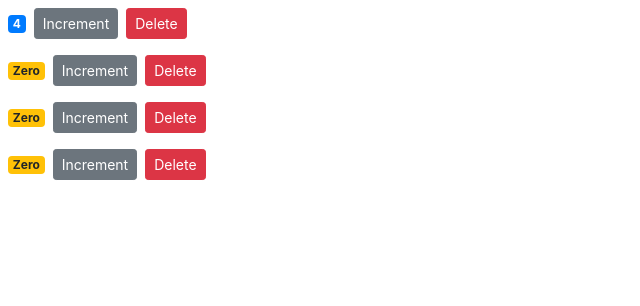
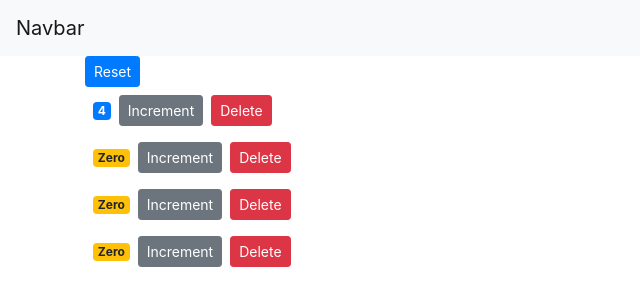
Before and after one commit to jbcastro/counter-app, a React (Create React App) app: page / in a window 1280 px wide. Shown: the top 306 px of the page, without its empty margins (0-640 px from the left). Built offline with nearby package versions, Linux system fonts and the light colour scheme.

Commit message:
9commit, 200minutes

```diff
--- a/src/App.js
+++ b/src/App.js
@@ -1,26 +1,17 @@
-import React, { Component } from 'react';
-import logo from './logo.svg';
-import './App.css';
+import React, { Component } from "react";
+import NavBar from "./componets/navbar";
+import "./App.css";
+import Counters from "./componets/counters";
 
 class App extends Component {
   render() {
     return (
-      <div className="App">
-        <header className="App-header">
-          <img src={logo} className="App-logo" alt="logo" />
-          <p>
-            Edit <code>src/App.js</code> and save to reload.
-          </p>
-          <a
-            className="App-link"
-            href="https://reactjs.org"
-            target="_blank"
-            rel="noopener noreferrer"
-          >
-            Learn React
-          </a>
-        </header>
-      </div>
+      <React.Fragment>
+        <NavBar />
+        <main className="container">
+          <Counters />
+        </main>
+      </React.Fragment>
     );
   }
 }
--- a/src/componets/counter.jsx
+++ b/src/componets/counter.jsx
@@ -1,18 +1,18 @@
 import React, { Component } from "react";
 
 class Counter extends Component {
-  state = {
-    value: this.props.counter.value
-  };
+  //   state = {
+  //     value: this.props.counter.value
+  //   };
 
   //   constructor() {
   //     super();
   //     this.handleIncrement = this.handleIncrement.bind(this);
   //   }
 
-  handleIncrement = () => {
-    this.setState({ value: this.state.value + 1 });
-  };
+  //   handleIncrement = () => {
+  //     this.setState({ value: this.state.value + 1 });
+  //   };
 
   render() {
     return (
@@ -20,7 +20,7 @@ class Counter extends Component {
         {this.props.children}
         <span className={this.getBadgeClasses()}>{this.formatCount()}</span>
         <button
-          onClick={this.handleIncrement}
+          onClick={() => this.props.onIncrement(this.props.counter)}
           className="btn btn-secondary btn-sm"
         >
           Increment
@@ -37,12 +37,12 @@ class Counter extends Component {
 
   getBadgeClasses() {
     let classes = "badge m-2 badge-";
-    classes += this.state.value === 0 ? "warning" : "primary";
+    classes += this.props.counter.value === 0 ? "warning" : "primary";
     return classes;
   }
 
   formatCount() {
-    const { value: count } = this.state;
+    const { value: count } = this.props.counter;
     return count === 0 ? "Zero" : count;
   }
 }
--- a/src/componets/counters.jsx
+++ b/src/componets/counters.jsx
@@ -10,6 +10,20 @@ class Counters extends Component {
       { id: 4, value: 0 }
     ]
   };
+  handleIncrement = counter => {
+    const counters = [...this.state.counters];
+    const index = counters.indexOf(counter);
+    counters[index] = { ...counter };
+    counters[index].value++;
+    this.setState({ counters });
+  };
+
+  handleReset = () => {
+    this.state.counters.map(c => {
+      c.value = 0;
+      return c;
+    });
+  };
 
   handleDelete = counterId => {
     const counters = this.state.counters.filter(c => c.id !== counterId);
@@ -18,10 +32,17 @@ class Counters extends Component {
   render() {
     return (
       <div>
+        <button
+          onClick={this.handleReset}
+          className="btn btn-primary btn-sm m2"
+        >
+          Reset
+        </button>
         {this.state.counters.map(counter => (
           <Counter
             key={counter.id}
             onDelete={this.handleDelete}
+            onIncrement={this.handleIncrement}
             counter={counter}
           />
         ))}
--- /dev/null
+++ b/src/componets/navbar.jsx
@@ -0,0 +1,15 @@
+import React, { Component } from "react";
+
+class NavBar extends Component {
+  render() {
+    return (
+      <nav class="navbar navbar-light bg-light">
+        <a class="navbar-brand" href="#">
+          Navbar
+        </a>
+      </nav>
+    );
+  }
+}
+
+export default NavBar;
--- a/src/index.js
+++ b/src/index.js
@@ -4,9 +4,8 @@ import "./index.css";
 import App from "./App";
 import * as serviceWorker from "./serviceWorker";
 import "bootstrap/dist/css/bootstrap.css";
-import Counters from "./componets/counters";
 
-ReactDOM.render(<Counters />, document.getElementById("root"));
+ReactDOM.render(<App />, document.getElementById("root"));
 
 // If you want your app to work offline and load faster, you can change
 // unregister() to register() below. Note this comes with some pitfalls.
```
